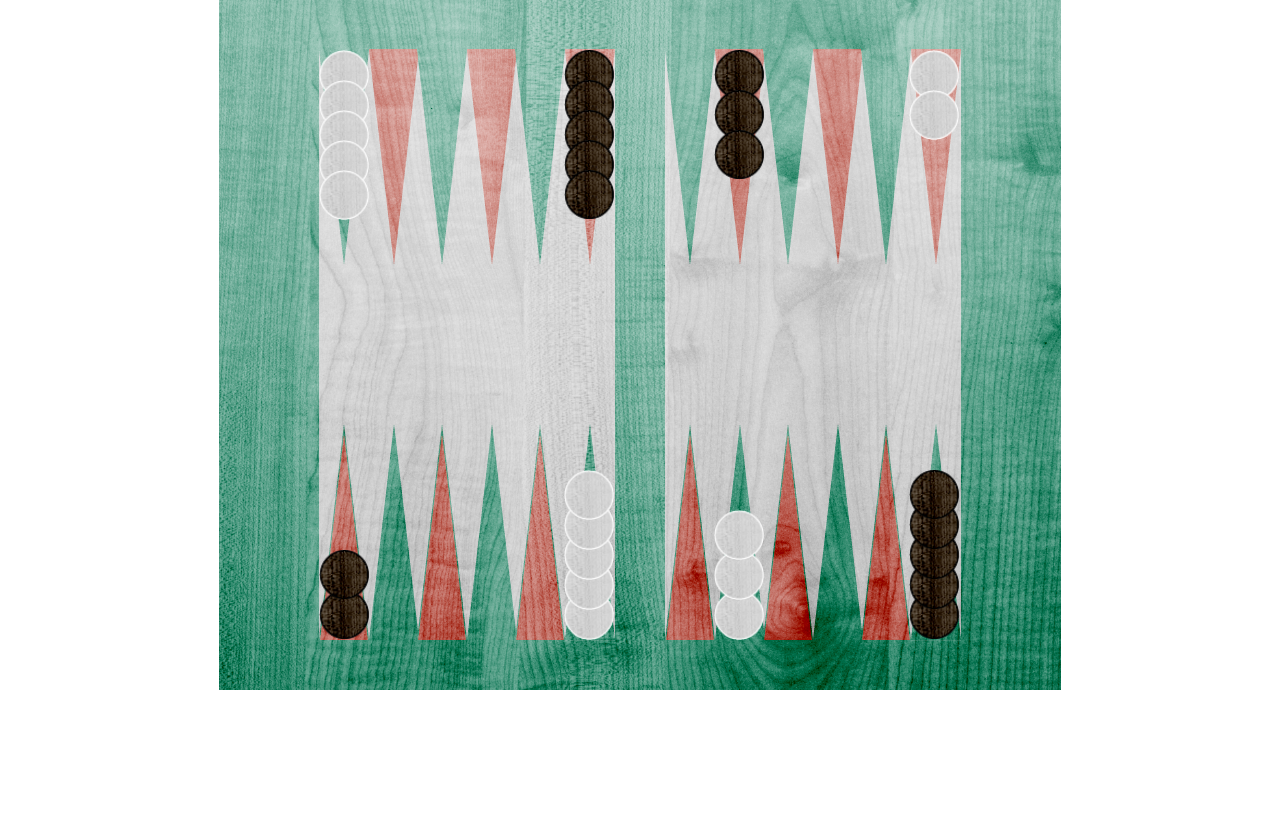
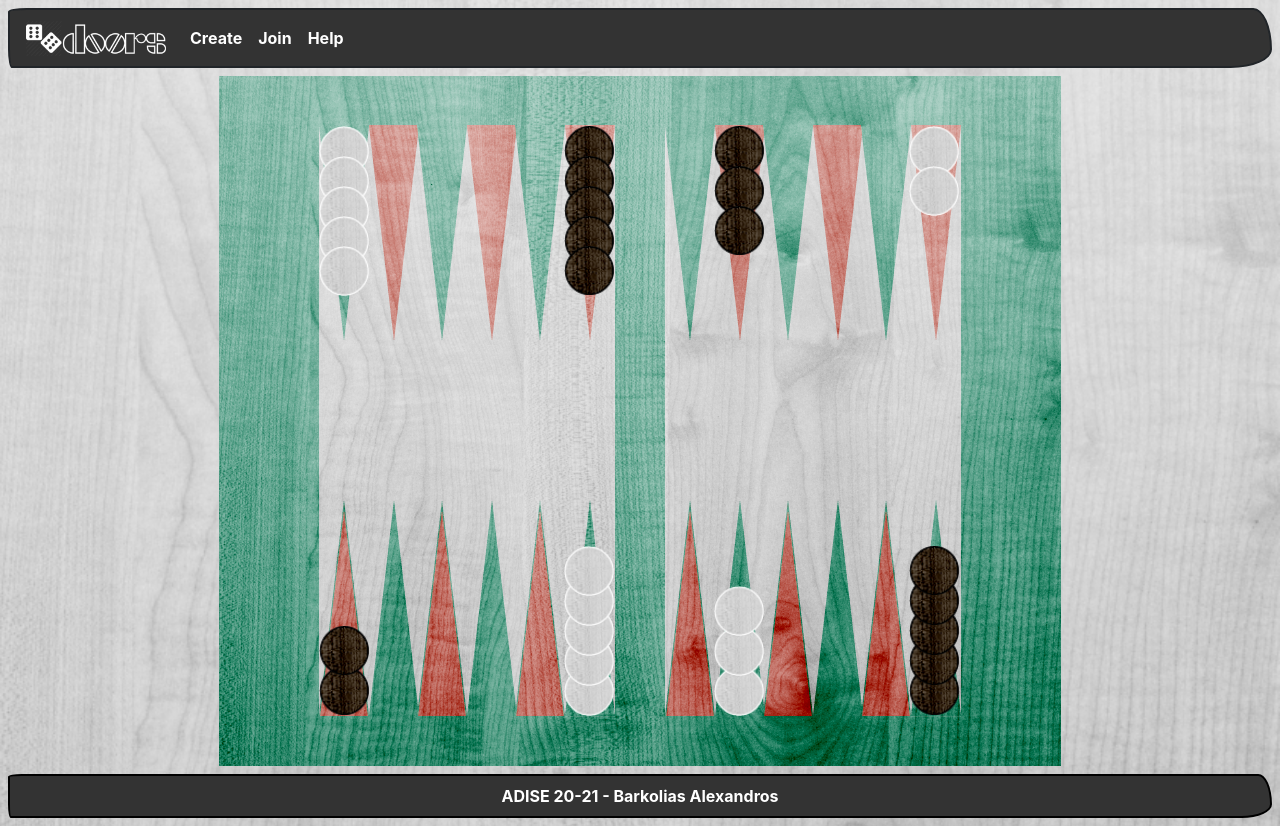
Before and after one commit to iee-ihu-gr-course1941/ADISE20_123970, a PHP site: page / in a window 1280 px wide. Before the commit the page ends 690 px from the top, so only its background shows below. Run offline with PHP 8.4, Linux system fonts and the light colour scheme; some libraries are stand-ins or nearby versions; some web fonts are replaced.

Commit message:
Create header and footer

```diff
--- a/assets/css/styles.css
+++ b/assets/css/styles.css
@@ -1,3 +1,9 @@
+body {
+    background-image: url("/ADISE20_123970/assets/img/bg.png");
+    background-repeat: no-repeat;
+    background-size: cover;
+}
+
 .tavli {
     height: 690px;
     width: 842px;
@@ -55,3 +61,10 @@
 #a13 { left: 495px; bottom: 50px; }
 #a14 { left: 495px; bottom: 90px; }
 #a15 { left: 495px; bottom: 130px; }
+
+.footer {
+    border-width: 2px;
+    border-style: solid;
+    border-radius: 25px 25px 55px 5px/5px 55px 25px 25px;
+    border-color: black;
+}
--- a/index.php
+++ b/index.php
@@ -1,13 +1,33 @@
 <html>
     <head>
-        <title>PHP Test</title>
+        <title>Doors</title>
         <link rel="stylesheet" href="https://cdn.jsdelivr.net/npm/bootstrap@4.5.3/dist/css/bootstrap.min.css" integrity="sha384-TX8t27EcRE3e/ihU7zmQxVncDAy5uIKz4rEkgIXeMed4M0jlfIDPvg6uqKI2xXr2" crossorigin="anonymous">
+        <link rel="stylesheet" href="https://stackpath.bootstrapcdn.com/bootswatch/4.5.2/sketchy/bootstrap.min.css" integrity="sha384-RxqHG2ilm4r6aFRpGmBbGTjsqwfqHOKy1ArsMhHusnRO47jcGqpIQqlQK/kmGy9R" crossorigin="anonymous">
         <link rel="stylesheet" href="/ADISE20_123970/assets/css/styles.css">
     </head>
 
 
     <body>
+        <!-- Header -->
+        <nav class="navbar navbar-expand navbar-dark bg-primary m-2">
+            <!-- Logo -->
+            <img class="mr-3" src="/ADISE20_123970/assets/img/logo.png" height="35" title="Jimmy Morrison would approve..." alt="logo" />
 
+            <!-- Main Menu -->
+            <ul class="navbar-nav mr-auto">
+                <li class="nav-item">
+                    <a class="nav-link" href="#">Create</a>
+                </li>
+                <li class="nav-item">
+                    <a class="nav-link" href="#">Join</a>
+                </li>
+                <li class="nav-item">
+                    <a class="nav-link" href="#">Help</a>
+                </li>
+            </ul>
+        </nav>
+
+        <!-- Content -->
         <div class="container-fluid">
             <div class="row">
                 <div class="col">
@@ -47,8 +67,14 @@
                 </div>
             </div>
         </div>
+
+        <!-- Footer -->
+        <div class="footer text-light text-center m-2 p-2 bg-primary">
+            ADISE 20-21 - Barkolias Alexandros
+        </div>
+
+        <!-- Scripts -->
         <script src="https://code.jquery.com/jquery-3.5.1.slim.min.js" integrity="sha384-DfXdz2htPH0lsSSs5nCTpuj/zy4C+OGpamoFVy38MVBnE+IbbVYUew+OrCXaRkfj" crossorigin="anonymous"></script>
         <script src="https://cdn.jsdelivr.net/npm/bootstrap@4.5.3/dist/js/bootstrap.bundle.min.js" integrity="sha384-ho+j7jyWK8fNQe+A12Hb8AhRq26LrZ/JpcUGGOn+Y7RsweNrtN/tE3MoK7ZeZDyx" crossorigin="anonymous"></script>
-
     </body>
 </html>
```
Also changed, not shown: assets/img/bg.png (added), assets/img/logo.png (added).
